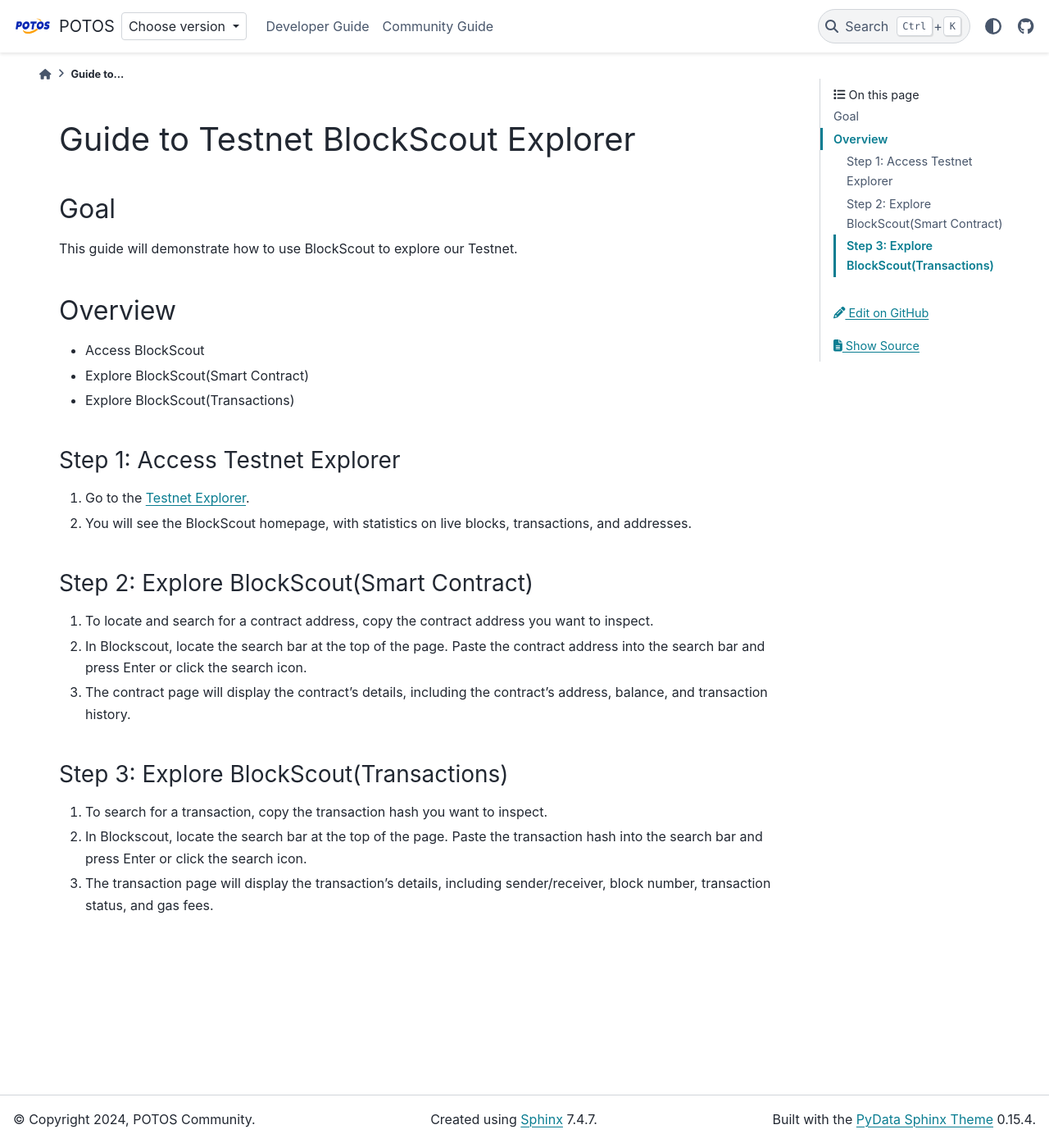
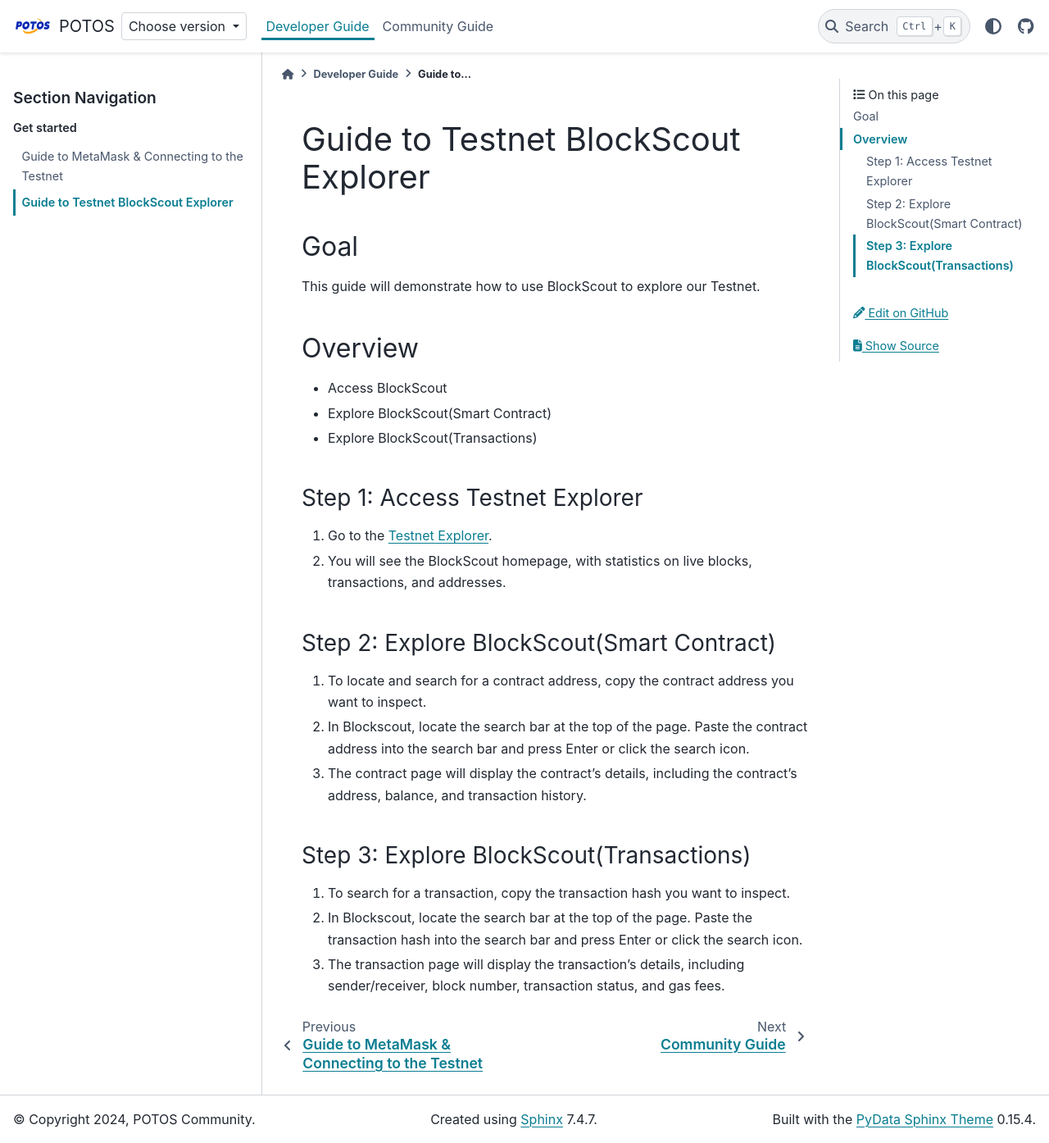
Before and after one commit to potoshk/potos-docs, a Sphinx documentation site: the page built from docs/dev_guide/blockscout_guide.md, in a window 1280 px wide and 1394 px high. Shown: the whole window at 82% size. Built offline with Sphinx 7.4.7 and the PyData theme 0.15.4, drawn with Linux system fonts in a browser that asks for light colours; pages that are not in the unit, such as notebooks, are missing from menus.

Commit message:
Edit index
Signed-off-by: Yu Wu <yolandawu131@gmail.com>

````diff
--- a/docs/dev_guide/index.md
+++ b/docs/dev_guide/index.md
@@ -10,5 +10,6 @@
 ```{toctree}
 :caption: Get started
 
-testnet_guide
+quickstart_metamask.md
+blockscout_guide.md
 ```
````
Also changed, not shown: docs/community/index.md (+1 -1 lines), docs/dev_guide/blockscout_guide.md (renamed from docs/community/blockscout_guide.md).
